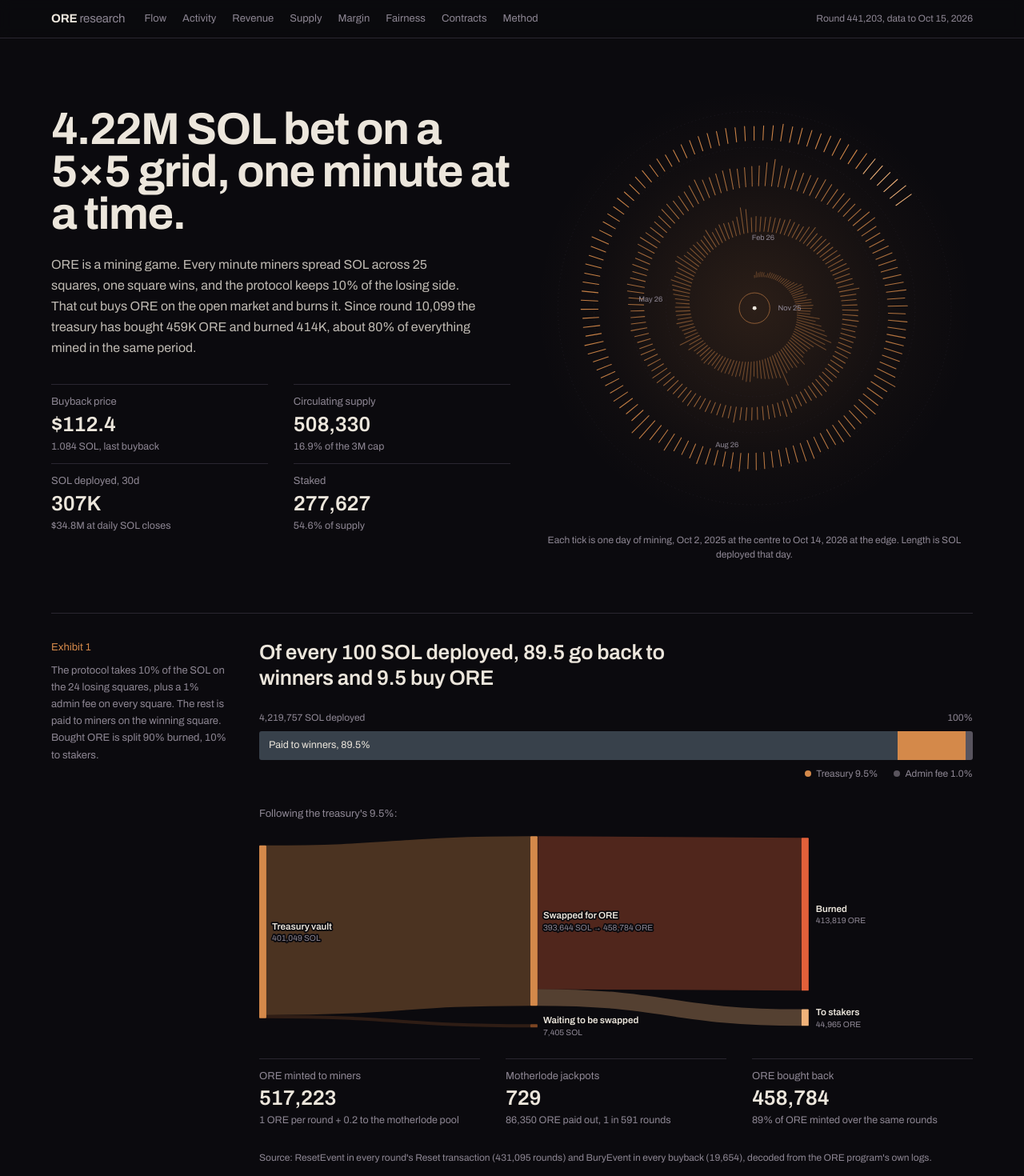
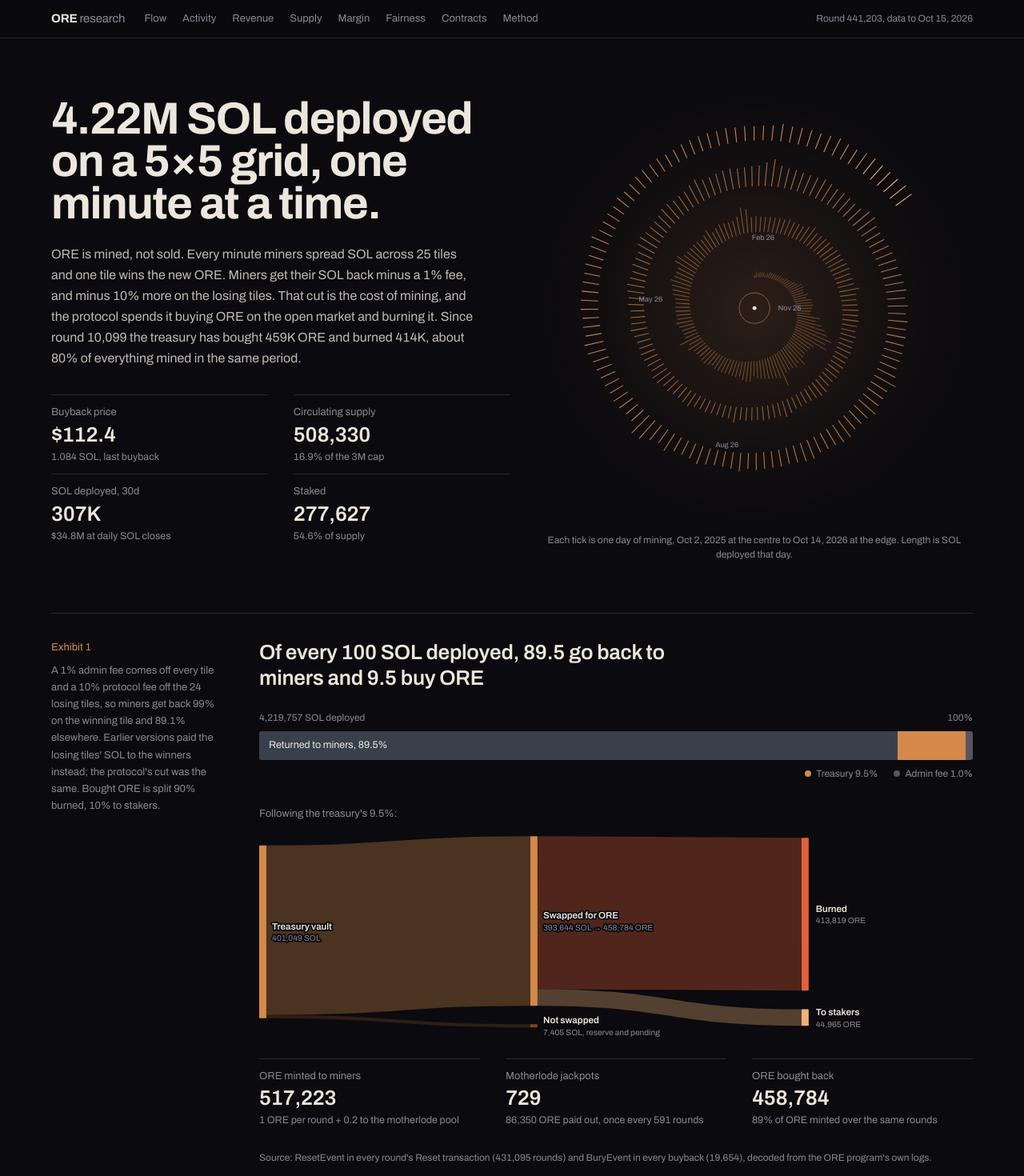
Before and after one commit to paultimfv/ore-research, a Next.js app: page / in a window 1280 px wide. Shown: the top 1470 px of the page at 80% size. Built offline with nearby package versions, Linux system fonts and the light colour scheme.

Commit message:
Use ORE's own terms (tiles, returned SOL), reserve note, PIPELINE.md
Co-Authored-By: Claude Opus 5.5 (1M context) <noreply@anthropic.com>
Claude-Session: https://claude.ai/code/session_01Ure3cPF21Ds16bHiJySUpK

```diff
--- a/src/app/page.tsx
+++ b/src/app/page.tsx
@@ -80,11 +80,12 @@ export default function Page() {
         <section className="grid items-center gap-8 pt-12 pb-16 lg:grid-cols-[1.05fr_1fr] lg:pt-16">
           <div>
             <h1 className="wide-xl text-[40px] font-bold text-bone sm:text-[56px]">
-              {compact(T.deployedSol, 2)} SOL bet on a 5×5 grid, one minute at a time.
+              {compact(T.deployedSol, 2)} SOL deployed on a 5×5 grid, one minute at a time.
             </h1>
             <p className="mt-6 max-w-[58ch] text-[16px] leading-relaxed text-bone/80">
-              ORE is a mining game. Every minute miners spread SOL across 25 squares, one square wins, and the
-              protocol keeps 10% of the losing side. That cut buys ORE on the open market and burns it.
+              ORE is mined, not sold. Every minute miners spread SOL across 25 tiles and one tile wins the new ORE.
+              Miners get their SOL back minus a 1% fee, and minus 10% more on the losing tiles. That cut is the cost
+              of mining, and the protocol spends it buying ORE on the open market and burning it.
               Since round {n0(data.firstRound.id)} the treasury has bought {compact(bought)} ORE and burned {compact(T.buriedOre)},
               about {pct(burnShare, 0)} of everything mined in the same period.
             </p>
@@ -105,13 +106,13 @@ export default function Page() {
         </section>
 
         <Exhibit id="flow" n={1}
-          title={`Of every 100 SOL deployed, ${n1((toWinners / T.deployedSol) * 100)} go back to winners and ${n1((T.vaultedSol / T.deployedSol) * 100)} buy ORE`}
-          note={<>The protocol takes 10% of the SOL on the 24 losing squares, plus a 1% admin fee on every square. The rest is paid to miners on the winning square. Bought ORE is split 90% burned, 10% to stakers.</>}
+          title={`Of every 100 SOL deployed, ${n1((toWinners / T.deployedSol) * 100)} go back to miners and ${n1((T.vaultedSol / T.deployedSol) * 100)} buy ORE`}
+          note={<>A 1% admin fee comes off every tile and a 10% protocol fee off the 24 losing tiles, so miners get back 99% on the winning tile and 89.1% elsewhere. Earlier versions paid the losing tiles&apos; SOL to the winners instead; the protocol&apos;s cut was the same. Bought ORE is split 90% burned, 10% to stakers.</>}
           source={<>ResetEvent in every round&apos;s Reset transaction ({n0(T.rounds)} rounds) and BuryEvent in every buyback ({n0(T.buybacks)}), decoded from the ORE program&apos;s own logs.</>}>
           <div className="mb-2 flex justify-between text-[12px] text-ash"><span>{n0(T.deployedSol)} SOL deployed</span><span>100%</span></div>
           <div className="flex h-9 w-full overflow-hidden rounded-[3px]" role="img"
-            aria-label={`Deployed SOL split: ${pct(toWinners / T.deployedSol)} to winners, ${pct(T.vaultedSol / T.deployedSol)} to the treasury, ${pct(T.adminFeeSol / T.deployedSol)} admin fee`}>
-            <div className="flex items-center bg-steel/35 px-3 text-[12.5px] text-bone" style={{ width: pct(toWinners / T.deployedSol, 3) }}>Paid to winners, {pct(toWinners / T.deployedSol)}</div>
+            aria-label={`Deployed SOL split: ${pct(toWinners / T.deployedSol)} back to miners, ${pct(T.vaultedSol / T.deployedSol)} to the treasury, ${pct(T.adminFeeSol / T.deployedSol)} admin fee`}>
+            <div className="flex items-center bg-steel/35 px-3 text-[12.5px] text-bone" style={{ width: pct(toWinners / T.deployedSol, 3) }}>Returned to miners, {pct(toWinners / T.deployedSol)}</div>
             <div className="bg-copper" style={{ width: pct(T.vaultedSol / T.deployedSol, 3) }} />
             <div className="bg-ash/60" style={{ width: pct(T.adminFeeSol / T.deployedSol, 3) }} />
           </div>
@@ -125,7 +126,7 @@ export default function Page() {
               nodes={[
                 { id: "vault", col: 0, label: "Treasury vault", sub: `${n0(T.vaultedSol)} SOL`, color: "#d4894a" },
                 { id: "bb", col: 1, label: "Swapped for ORE", sub: `${n0(T.buybackSol)} SOL → ${n0(bought)} ORE`, color: "#d4894a", order: 0 },
-                { id: "wait", col: 1, label: "Waiting to be swapped", sub: `${n0(unswapped)} SOL`, color: "#7c4522", order: 1 },
+                { id: "wait", col: 1, label: "Not swapped", sub: `${n0(unswapped)} SOL, reserve and pending`, color: "#7c4522", order: 1 },
                 { id: "burn", col: 2, label: "Burned", sub: `${n0(T.buriedOre)} ORE`, color: "#e2603a", order: 0 },
                 { id: "stk", col: 2, label: "To stakers", sub: `${n0(T.sharedOre)} ORE`, color: "#f0b27a", order: 1 },
               ]}
@@ -138,7 +139,7 @@ export default function Page() {
           </div>
           <div className="mt-6 grid gap-x-8 sm:grid-cols-3">
             <Fig label="ORE minted to miners" value={n0(T.mintedOre)} sub="1 ORE per round + 0.2 to the motherlode pool" />
-            <Fig label="Motherlode jackpots" value={n0(T.motherlodeHits)} sub={`${n0(T.motherlodeOre)} ORE paid out, 1 in ${n0(T.rounds / T.motherlodeHits)} rounds`} />
+            <Fig label="Motherlode jackpots" value={n0(T.motherlodeHits)} sub={`${n0(T.motherlodeOre)} ORE paid out, once every ${n0(T.rounds / T.motherlodeHits)} rounds`} />
             <Fig label="ORE bought back" value={n0(bought)} sub={`${pct(bought / T.mintedOre, 0)} of ORE minted over the same rounds`} />
           </div>
         </Exhibit>
@@ -175,17 +176,17 @@ export default function Page() {
         </Exhibit>
 
         <Exhibit id="fairness" n={6}
-          title="Every square wins about as often as chance says it should"
-          note={<>Each cell counts the rounds that square won since round {n0(data.firstRound.id)}. With {n0(expected * 25)} rounds the expected count per square is {n0(expected)}. A chi-square test gives {data.squaresChi2} on 24 degrees of freedom, below the 36.4 threshold for 5% significance, so the spread is consistent with a fair draw.</>}
+          title="Every tile wins about as often as chance says it should"
+          note={<>Each cell counts the rounds that tile won since round {n0(data.firstRound.id)}. With {n0(expected * 25)} rounds the expected count per tile is {n0(expected)}. A chi-tile test gives {data.squaresChi2} on 24 degrees of freedom, below the 36.4 threshold for 5% significance, so the spread is consistent with a fair draw.</>}
           source={<>ResetEvent winning_square, rounds with SOL deployed and valid entropy.</>}>
           <div className="grid gap-8 sm:grid-cols-[minmax(0,420px)_1fr]">
             <div className="grid grid-cols-5 gap-1.5">
               {data.squares.map((w, i) => {
                 const dev = (w - expected) / expected;
                 return (
-                  <div key={i} className="flex aspect-square flex-col justify-between rounded-[3px] border border-line p-2"
+                  <div key={i} className="flex aspect-tile flex-col justify-between rounded-[3px] border border-line p-2"
                     style={{ background: `color-mix(in oklab, ${dev >= 0 ? "#d4894a" : "#8ea6be"} ${Math.min(Math.abs(dev) * 900, 60)}%, #131118)` }}
-                    title={`Square ${i + 1}: ${n0(w)} wins (${dev >= 0 ? "+" : ""}${(dev * 100).toFixed(2)}% vs expected)`}>
+                    title={`Tile ${i + 1}: ${n0(w)} wins (${dev >= 0 ? "+" : ""}${(dev * 100).toFixed(2)}% vs expected)`}>
                     <span className="text-[11px] text-ash">#{i + 1}</span>
                     <span className="wide text-[14px] font-semibold text-bone">{compact(w, 1)}</span>
                   </div>
@@ -205,7 +206,7 @@ export default function Page() {
                   ))}
                 </tbody>
               </table>
-              <p className="mt-3">The motherlode pool grows 0.2 ORE every round and pays out all at once. It holds {n1(L.motherlodePool)} ORE right now.</p>
+              <p className="mt-3">The motherlode pool grows 0.2 ORE every round and pays out all at once. It holds {n1(L.motherlodePool)} ORE right now. It has hit once every {n0(T.rounds / T.motherlodeHits)} rounds: the odds were 1 in 625 until ORE moved them to 1 in 500.</p>
             </div>
           </div>
         </Exhibit>
@@ -228,7 +229,7 @@ export default function Page() {
               <p>Every Reset transaction pays the 1% admin fee, so the full history of the{" "}
                 <a href={sol("DyB4Kv6V613gp2LWQTq1dwDYHGKuUEoDHnCouGUtxFiX")} className="underline">admin fee collector</a> is
                 one transaction per round. Each one carries the program&apos;s ResetEvent as a self-call, which gives SOL deployed,
-                SOL vaulted, winnings, ORE minted, the winning square and the miner count. {n0(T.rounds)} rounds, contiguous
+                SOL vaulted, winnings, ORE minted, the winning tile and the miner count. {n0(T.rounds)} rounds, contiguous
                 from {n0(data.firstRound.id)} to {n0(data.lastRound.id)}, no gaps.</p>
               <h3 className="mt-5 mb-2 font-semibold text-bone">Buybacks</h3>
               <p>Every buyback wraps SOL in the treasury&apos;s{" "}
@@ -238,15 +239,15 @@ export default function Page() {
             <div>
               <h3 className="mb-2 font-semibold text-bone">Checks</h3>
               <ul className="list-disc space-y-1.5 pl-5">
-                <li>SOL spent on buybacks ({n0(T.buybackSol)}) is {pct(T.buybackSol / T.vaultedSol)} of SOL vaulted ({n0(T.vaultedSol)}); the rest waits in the treasury.</li>
+                <li>SOL spent on buybacks ({n0(T.buybackSol)}) is {pct(T.buybackSol / T.vaultedSol)} of SOL vaulted ({n0(T.vaultedSol)}). The gap fits the 1% of revenue ORE says it sends to its Reserve, plus SOL waiting for the next swap.</li>
                 <li>Every BuryEvent shares exactly 10% of the bought ORE with stakers, as the program code says.</li>
                 <li>Staked ORE read from the stake treasury ({n0(L.stakedOre)}) matches ORE&apos;s own explore page.</li>
-                <li>Winning squares pass a chi-square uniformity test (Exhibit 6).</li>
+                <li>Winning tiles pass a chi-tile uniformity test (Exhibit 6).</li>
               </ul>
               <h3 className="mt-5 mb-2 font-semibold text-bone">Known limits</h3>
               <ul className="list-disc space-y-1.5 pl-5">
                 <li>Rounds 1 to {n0(data.firstRound.id - 1)} (launch week, before 2 Oct 2025) don&apos;t appear through either fee collector or the board account, so they aren&apos;t counted.</li>
-                <li>Older events reported winnings without the winning square&apos;s own stake, so the admin fee is computed from the code (1% of each square) rather than as a remainder.</li>
+                <li>Older events reported winnings without the winning tile&apos;s own stake, so the admin fee is computed from the code (1% of each tile) rather than as a remainder.</li>
                 <li>USD figures use one SOL/USD close per day, not the price at each round.</li>
                 <li>Individual Deploy transactions aren&apos;t pulled, so there&apos;s no count of unique miners across rounds.</li>
               </ul>
--- a/src/components/contract-map.tsx
+++ b/src/components/contract-map.tsx
@@ -12,7 +12,7 @@ const BOXES: Box[] = [
   { id: "crank", x: 20, y: 160, w: 190, h: 64, title: "Reset crank", addr: "", kind: "wallet", lines: ["permissionless, once a minute"] },
   { id: "bury", x: 20, y: 280, w: 190, h: 64, title: "Bury authority", addr: "HNWhK5f8RMWBqcA7mXJPaxdTPGrha3rrqUrri7HSKb3T", kind: "wallet" },
   { id: "ore", x: 330, y: 120, w: 250, h: 170, title: "ORE program", addr: "oreV3EG1i9BEgiAJ8b177Z2S2rMarzak4NMv1kULvWv", kind: "program",
-    lines: ["Board: current round", "Round PDAs: 25 squares each", "Miner PDAs: per-wallet state", "Treasury: vaulted SOL, unclaimed ORE"] },
+    lines: ["Board: current round", "Round PDAs: 25 tiles each", "Miner PDAs: per-wallet state", "Treasury: vaulted SOL, unclaimed ORE"] },
   { id: "mint", x: 700, y: 20, w: 270, h: 58, title: "ORE mint program", addr: "mintzxW6Kckmeyh1h6Zfdj9QcYgCzhPSGiC8ChZ6fCx", kind: "program" },
   { id: "entropy", x: 700, y: 108, w: 270, h: 58, title: "Entropy program", addr: "3jSkUuYBoJzQPMEzTvkDFXCZUBksPamrVhrnHR9igu2X", kind: "program" },
   { id: "jup", x: 700, y: 196, w: 270, h: 58, title: "Jupiter v6", addr: "JUP6LkbZbjS1jKKwapdHNy74zcZ3tLUZoi5QNyVTaV4", kind: "program" },
@@ -25,7 +25,7 @@ const EDGES: { from: string; to: string; label: string; fy?: number; ty?: number
   { from: "crank", to: "ore", label: "reset", fy: 0.5, ty: 0.45 },
   { from: "bury", to: "ore", label: "buyback", fy: 0.5, ty: 0.85 },
   { from: "ore", to: "mint", label: "mint 1.2 ORE / round", fy: 0.08, ty: 0.5 },
-  { from: "ore", to: "entropy", label: "winning square", fy: 0.32, ty: 0.5 },
+  { from: "ore", to: "entropy", label: "winning tile", fy: 0.32, ty: 0.5 },
   { from: "ore", to: "jup", label: "swap SOL to ORE", fy: 0.62, ty: 0.5 },
   { from: "ore", to: "stake", label: "10% of bought ORE", fy: 0.9, ty: 0.5 },
 ];
@@ -54,7 +54,7 @@ export function ContractDiagram() {
         );
       })}
       <path d={`M455,290 L455,328`} stroke="#8d8693" strokeOpacity={0.7} markerEnd="url(#arr)" />
-      <text x={463} y={312} fill="#8d8693" fontSize={10.5}>1% of every square</text>
+      <text x={463} y={312} fill="#8d8693" fontSize={10.5}>1% of every tile</text>
       {BOXES.map((b) => (
         <a key={b.id} href={b.addr ? sol(b.addr) : undefined} target="_blank" rel="noreferrer">
           <rect x={b.x} y={b.y} width={b.w} height={b.h} rx={3} fill={b.kind === "program" ? "#1b1820" : "#131118"}
@@ -75,14 +75,14 @@ export const ENTRIES: Entry[] = [
   { name: "ORE mint", addr: "oreoU2P8bN6jkk3jbaiVxYnG1dCXcYxwhwyK9jSybcp", kind: "mint", role: "Token, 11 decimals, 3,000,000 max supply" },
   { name: "ORE mint program", addr: "mintzxW6Kckmeyh1h6Zfdj9QcYgCzhPSGiC8ChZ6fCx", kind: "program", role: "Only minter; enforces the supply cap" },
   { name: "ORE stake program", addr: "stakecNP3FpiExZPCgZfqRgumVzi6dNqnfrjwXyTgeH", kind: "program", role: "Receives 10% of bought-back ORE as staker yield" },
-  { name: "Entropy program", addr: "3jSkUuYBoJzQPMEzTvkDFXCZUBksPamrVhrnHR9igu2X", kind: "program", role: "Supplies the randomness that picks the winning square" },
+  { name: "Entropy program", addr: "3jSkUuYBoJzQPMEzTvkDFXCZUBksPamrVhrnHR9igu2X", kind: "program", role: "Supplies the randomness that picks the winning tile" },
   { name: "Board", addr: "BrcSxdp1nXFzou1YyDnQJcPNBNHgoypZmTsyKBSLLXzi", kind: "account", role: "Current round id and slot window" },
   { name: "Treasury", addr: "45db2FSR4mcXdSVVZbKbwojU6uYDpMyhpEi7cC8nHaWG", kind: "account", role: "Holds vaulted SOL and miners' unclaimed SOL" },
   { name: "Treasury wSOL", addr: "Ef4Bu9FQ8v8yV8HEKKfsb7W9XjYoyvCDhGVNVA3jkLzm", kind: "account", role: "SOL wrapped here right before each buyback swap" },
   { name: "Treasury ORE", addr: "GwZS8yBuPPkPgY4uh7eEhHN5EEdpkf7EBZ1za6nuP3wF", kind: "account", role: "Unclaimed mining rewards; bought ORE passes through here to be burned" },
   { name: "Stake treasury", addr: "F3ajpARUkbMnYsrbAmgnsjyp991DVbGYRzfaVXy1Dfvu", kind: "account", role: "Tracks total ORE staked" },
   { name: "Config", addr: "9c9X7aDRAF41faiDs94ELjT19UrGnn72wBW9hPsS4Awy", kind: "account", role: "Fee rates, round length, entropy source" },
-  { name: "Admin fee collector", addr: "DyB4Kv6V613gp2LWQTq1dwDYHGKuUEoDHnCouGUtxFiX", kind: "wallet", role: "Gets 1% of every square; in every Reset tx since round 42,531" },
+  { name: "Admin fee collector", addr: "DyB4Kv6V613gp2LWQTq1dwDYHGKuUEoDHnCouGUtxFiX", kind: "wallet", role: "Gets 1% of every tile; in every Reset tx since round 42,531" },
   { name: "Admin fee collector (old)", addr: "tHCCE3KWKx8i8cDjX2DQ3Z7EMJkScAVwkfxdWz8SqgP", kind: "wallet", role: "Same role, rounds 10,099 to 42,530" },
   { name: "Bury authority", addr: "HNWhK5f8RMWBqcA7mXJPaxdTPGrha3rrqUrri7HSKb3T", kind: "wallet", role: "Only signer allowed to run buybacks" },
 ];
```
Also changed, not shown: 2 other files (tests, documents, lock files or other folders).
